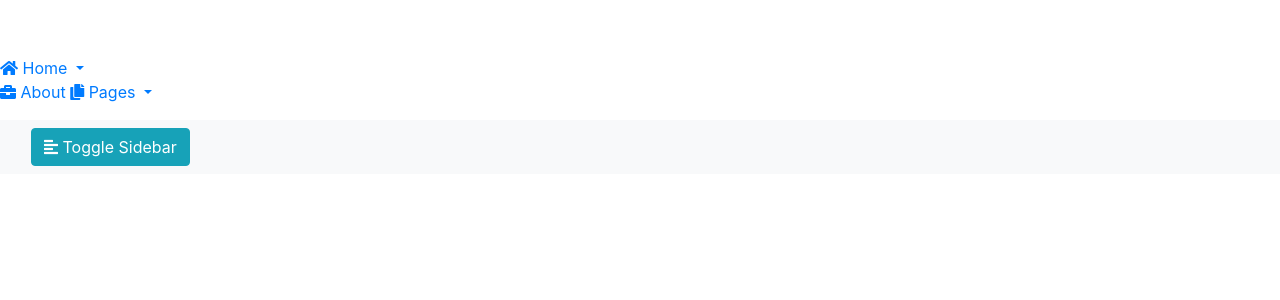
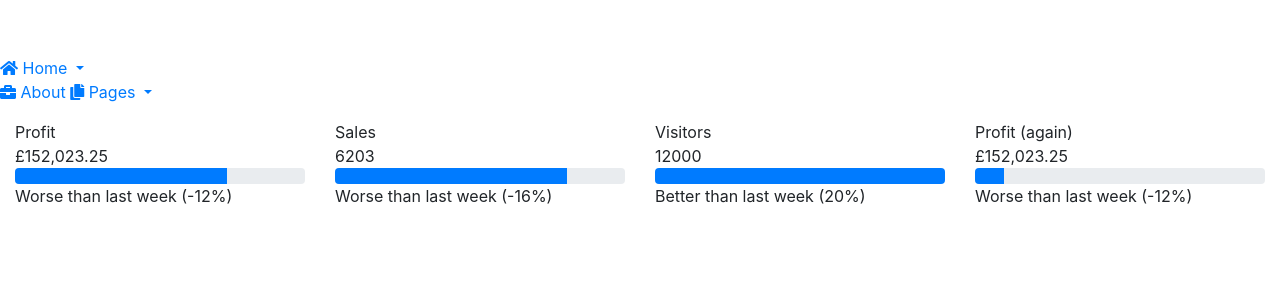
Before and after one commit to anthonyptetlow/idle-vil, a Symfony app: template templates/game/index.html.twig in a window 1280 px wide. Shown: the top 300 px of the page. Run offline with Twig, Linux system fonts and the light colour scheme; the template is opened without the code that fills it, so the values that code supplies are empty; some libraries are stand-ins or nearby versions.

Commit message:
Adding a basic widget

```diff
--- a/assets/css/game.scss
+++ b/assets/css/game.scss
@@ -2,6 +2,11 @@ body, html {
   background-color: #ebebeb;
   height: 100%;
 }
+//ff66cc
+//ff9966
+//ff6680
+//ff66a6
+//ff7366
 
 .header {
   min-height: 60px;
--- a/templates/components/nav/game/sidebar.html.twig
+++ b/templates/components/nav/game/sidebar.html.twig
@@ -44,14 +44,3 @@
 </nav>
 
 <!-- Page Content  -->
-<div id="content">
-    <nav class="navbar navbar-expand-lg navbar-light bg-light">
-        <div class="container-fluid">
-
-            <button type="button" id="sidebarCollapse" class="btn btn-info">
-                <i class="fas fa-align-left"></i>
-                <span>Toggle Sidebar</span>
-            </button>
-        </div>
-    </nav>
-</div>
--- /dev/null
+++ b/templates/components/widget/widget.html.twig
@@ -0,0 +1,12 @@
+<div class="widget">
+    {#Todo#}
+    {#<div class="stats-icon stats-icon-lg"><i class="fa fa-dollar-sign fa-fw"></i></div> #}
+    <div class="widget__content">
+        <div class="title">{{ title }}</div>
+        <div class="number">{{ number }}</div>
+        <div class="progress">
+            <div class="progress-bar" style="width: {{ percent }}%;"></div>
+        </div>
+        <div class="desc">{{ description }}</div>
+    </div>
+</div>
--- a/templates/game/base.html.twig
+++ b/templates/game/base.html.twig
@@ -10,6 +10,7 @@
     {% block stylesheets %}
         {{ encore_entry_link_tags('css/game') }}
         {{ encore_entry_link_tags('css/component/sidebar') }}
+        {{ encore_entry_link_tags('css/component/widget') }}
     {% endblock %}
 </head>
 <body>
--- a/templates/game/index.html.twig
+++ b/templates/game/index.html.twig
@@ -25,5 +25,42 @@
 
     <div class="wrapper">
         {% include 'components/nav/game/sidebar.html.twig' %}
+
+        <div id="content" class="container-fluid">
+            <div class="row">
+                <div class="col-6 col-lg-3">
+                    {% include 'components/widget/widget.html.twig' with {
+                        'title': 'Profit',
+                        'number': '£152,023.25',
+                        'description': 'Worse than last week (-12%)',
+                        'percent': 73
+                    } %}
+                </div>
+                <div class="col-6 col-lg-3">
+                    {% include 'components/widget/widget.html.twig' with {
+                        'title': 'Sales',
+                        'number': '6203',
+                        'description': 'Worse than last week (-16%)',
+                        'percent': 80
+                    } %}
+                </div>
+                <div class="col-6 col-lg-3">
+                    {% include 'components/widget/widget.html.twig' with {
+                        'title': 'Visitors',
+                        'number': '12000',
+                        'description': 'Better than last week (20%)',
+                        'percent': 100
+                    } %}
+                </div>
+                <div class="col-6 col-lg-3">
+                    {% include 'components/widget/widget.html.twig' with {
+                        'title': 'Profit (again)',
+                        'number': '£152,023.25',
+                        'description': 'Worse than last week (-12%)',
+                        'percent': 10
+                    } %}
+                </div>
+            </div>
+        </div>
     </div>
 {% endblock %}
--- a/webpack.config.js
+++ b/webpack.config.js
@@ -23,6 +23,7 @@ Encore
     .addStyleEntry('css/app', './assets/css/app.scss')
     .addStyleEntry('css/game', './assets/css/game.scss')
     .addStyleEntry('css/component/sidebar', './assets/css/components/sidebar.scss')
+    .addStyleEntry('css/component/widget', './assets/css/components/widget.scss')
     // When enabled, Webpack "splits" your files into smaller pieces for greater optimization.
     .splitEntryChunks()
 
```
Also changed, not shown: assets/css/components/widget.scss (added, +35 -0 lines).
